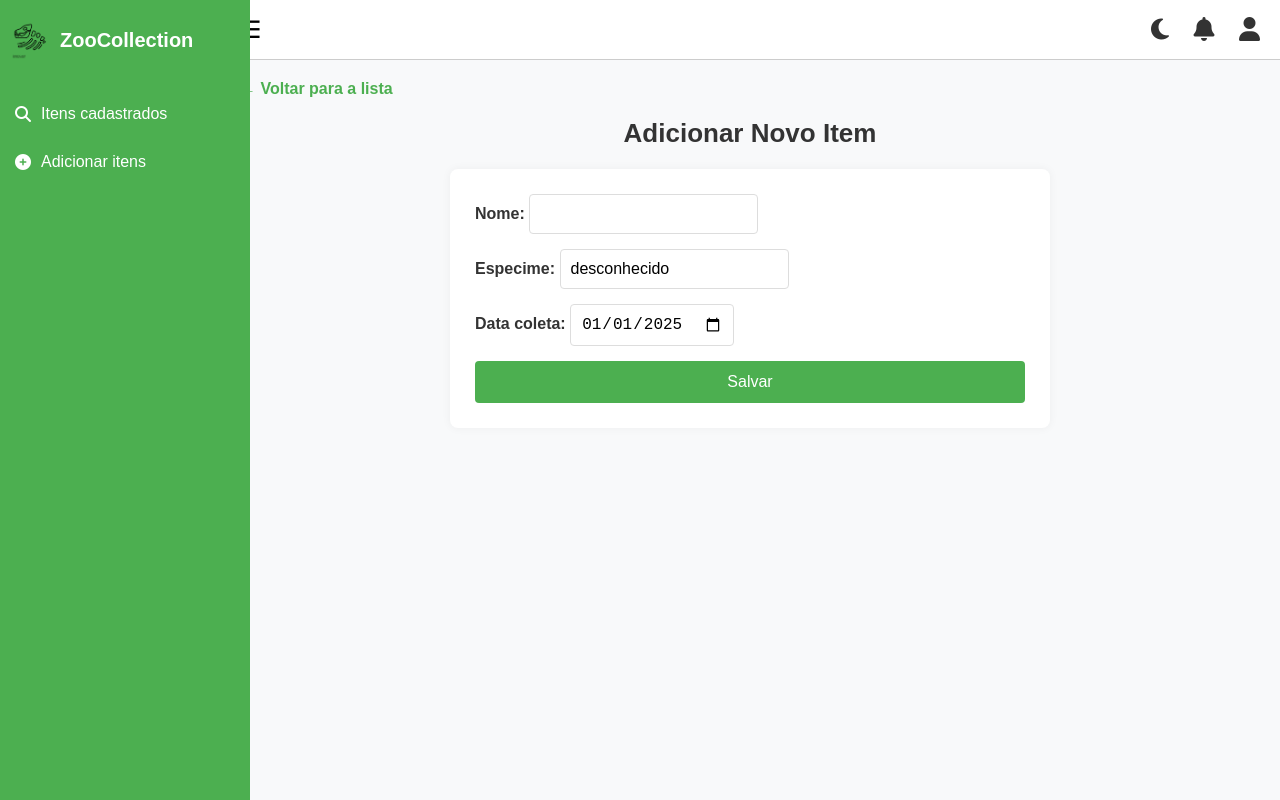
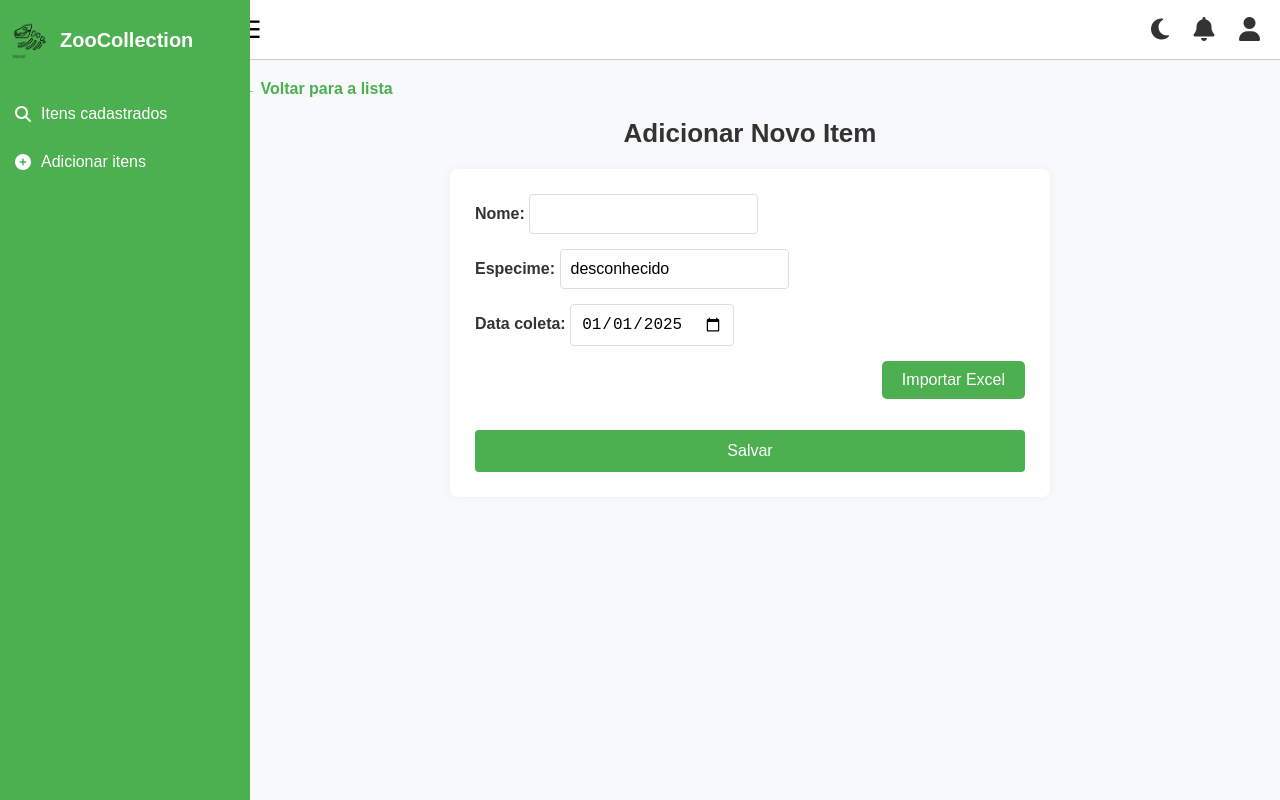
Before and after one commit to JoaoVpDev/ZooCollection, a Django app: page /adicionar/ in a window 1280 px wide. Run offline with Django 5.2, Linux system fonts and the light colour scheme.

Commit message:
Adicionada funcionalidade de importação de arquivo Excel para cadastrar dados

```diff
--- a/zooapp/static/css/styles.css
+++ b/zooapp/static/css/styles.css
@@ -338,47 +338,73 @@ body.dark-mode .page-title {
   background-color: #f9f9f9;
 }
 
-/* Wrapper para alinhar o botão à direita */
-.exportar-wrapper {
-  text-align: right;
-  margin: 20px 0;
+/* Alinhamento dos botões */
+.buttons-container {
+  display: flex;
+  justify-content: flex-end; /* Alinha os botões à direita */
+  gap: 16px; /* Espaçamento entre os botões */
+  margin-bottom: 16px;
 }
 
-/* Estilo base do botão */
-.btn-exportar {
-  display: inline-block;
-  background-color: #4CAF50; /* verde suave (pode ser adaptado à sua paleta) */
+/* Estilos do botão "Importar Excel" */
+.btn-importar {
+  padding: 10px 20px;
+  background-color: #4CAF50; /* Verde */
   color: white;
-  padding: 10px 20px;
+  border-radius: 5px;
+  text-decoration: none;
+  text-align: center;
   font-size: 16px;
-  text-decoration: none;
-  border-radius: 8px;
-  transition: background-color 0.3s ease, transform 0.2s ease;
-  border: none;
-  font-weight: 500;
+  transition: background-color 0.3s;
 }
 
-/* Hover effect */
-.btn-exportar:hover {
-  background-color: #45a049;
-  transform: scale(1.05);
+.btn-importar:hover {
+  background-color: #45a049; /* Efeito de hover mais escuro */
 }
 
-/* Active effect */
-.btn-exportar:active {
-  background-color: #3d8b40;
-  transform: scale(0.98);
+.btn-importar:active {
+  background-color: #388e3c; /* Efeito de clique */
 }
 
-/* Suporte ao dark mode */
-body.dark-mode .btn-exportar {
-  background-color: #1e90ff; /* azul vibrante no dark mode */
-  color: #fff;
+/* Estilos do botão "Exportar para Excel" */
+.btn-exportar {
+  padding: 10px 20px;
+  background-color: #2196F3; /* Azul */
+  color: white;
+  border-radius: 5px;
+  text-decoration: none;
+  text-align: center;
+  font-size: 16px;
+  transition: background-color 0.3s;
 }
 
-body.dark-mode .btn-exportar:hover {
-  background-color: #1c7ed6;
+.btn-exportar:hover {
+  background-color: #0b7dda; /* Efeito de hover mais escuro */
 }
+
+.btn-exportar:active {
+  background-color: #1976d2; /* Efeito de clique */
+}
+
+/* Dark Mode */
+@media (prefers-color-scheme: dark) {
+  .btn-importar {
+    background-color: #388e3c; /* Verde escuro no dark mode */
+  }
+
+  .btn-importar:hover {
+    background-color: #45a049;
+  }
+
+  .btn-exportar {
+    background-color: #1976d2; /* Azul escuro no dark mode */
+  }
+
+  .btn-exportar:hover {
+    background-color: #0b7dda;
+  }
+}
+
 
 /* AÇÕES - BOTÕES DE EDITAR E EXCLUIR */
 .item-list td .btn {
--- a/zooapp/templates/zooapp/adicionar_item.html
+++ b/zooapp/templates/zooapp/adicionar_item.html
@@ -18,6 +18,11 @@
     {% endif %}
 
     {{ form.as_p }}
+    <div class="buttons-container">
+      <a href="{% url 'importar_xlsx' %}" class="btn-importar">
+        Importar Excel
+      </a>
+    </div>
     <button type="submit">Salvar</button>
   </form>
 {% endblock %}
--- a/zooapp/urls.py
+++ b/zooapp/urls.py
@@ -8,4 +8,5 @@ urlpatterns = [
     path('adicionar/', views.adicionar_item, name='adicionar_item'),  # Rota para adicionar item
     path('excluir/<int:id>/', views.excluir_item, name='excluir_item'),
     path('exportar_xlsx/', views.exportar_xlsx, name='exportar_xlsx'),
+    path("importar/", views.importar_xlsx, name="importar_xlsx"),
 ]
--- a/zooapp/views.py
+++ b/zooapp/views.py
@@ -5,7 +5,8 @@ from .forms import ItemForm
 from django.http import HttpResponse
 from openpyxl import Workbook
 from openpyxl.styles import Alignment
-
+import openpyxl
+from django.contrib import messages
 
 def home(request):
     return render(request, 'home.html')
@@ -76,3 +77,26 @@ def exportar_xlsx(request):
     wb.save(response)
 
     return response
+
+
+def importar_xlsx(request):
+    if request.method == "POST" and request.FILES.get("arquivo_excel"):
+        arquivo = request.FILES["arquivo_excel"]
+        wb = openpyxl.load_workbook(arquivo)
+        sheet = wb.active
+
+        for i, row in enumerate(sheet.iter_rows(min_row=2, values_only=True), start=2):
+            nome, especime, data_coleta = row
+            if nome and especime and data_coleta:
+                Item.objects.create(
+                    nome=nome,
+                    especime=especime,
+                    data_coleta=data_coleta
+                )
+            else:
+                messages.warning(request, f"Linha {i} ignorada por dados incompletos.")
+
+        messages.success(request, "Importação concluída com sucesso!")
+        return redirect("listar_itens")
+
+    return render(request, "importar_xlsx.html")
```
Also changed, not shown: zooapp/templates/zooapp/importar_xlsx.html (added, +15 -0 lines), zooapp/templates/zooapp/listar_itens.html (+5 -2 lines), db.sqlite3.
